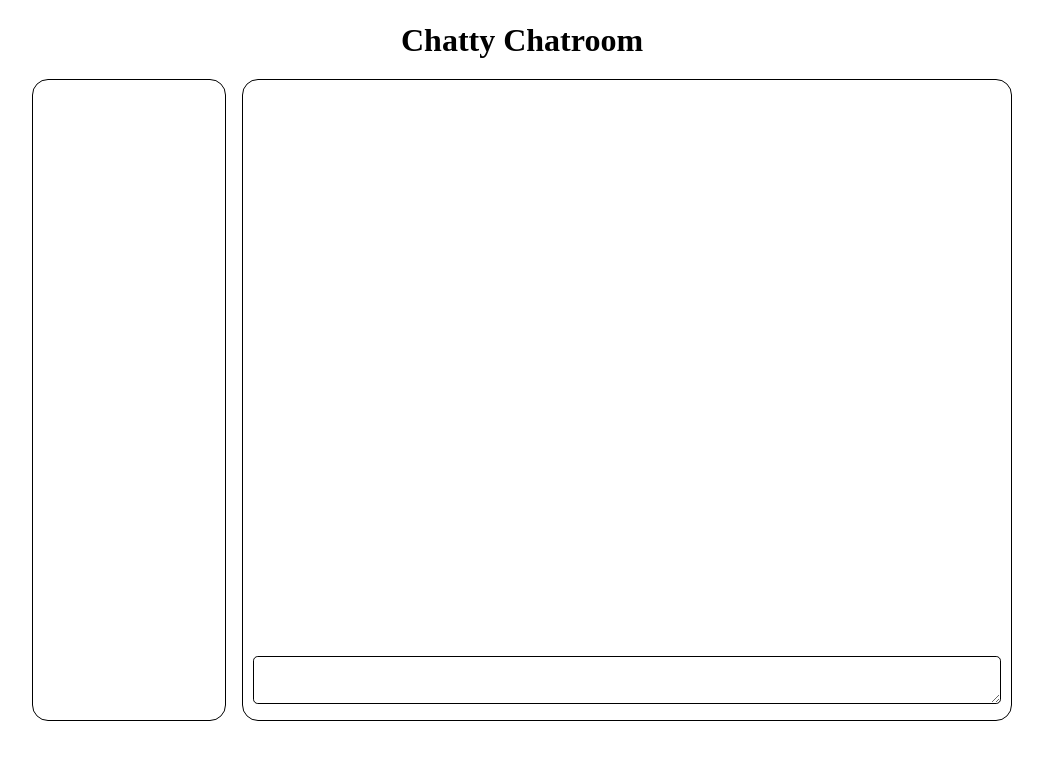
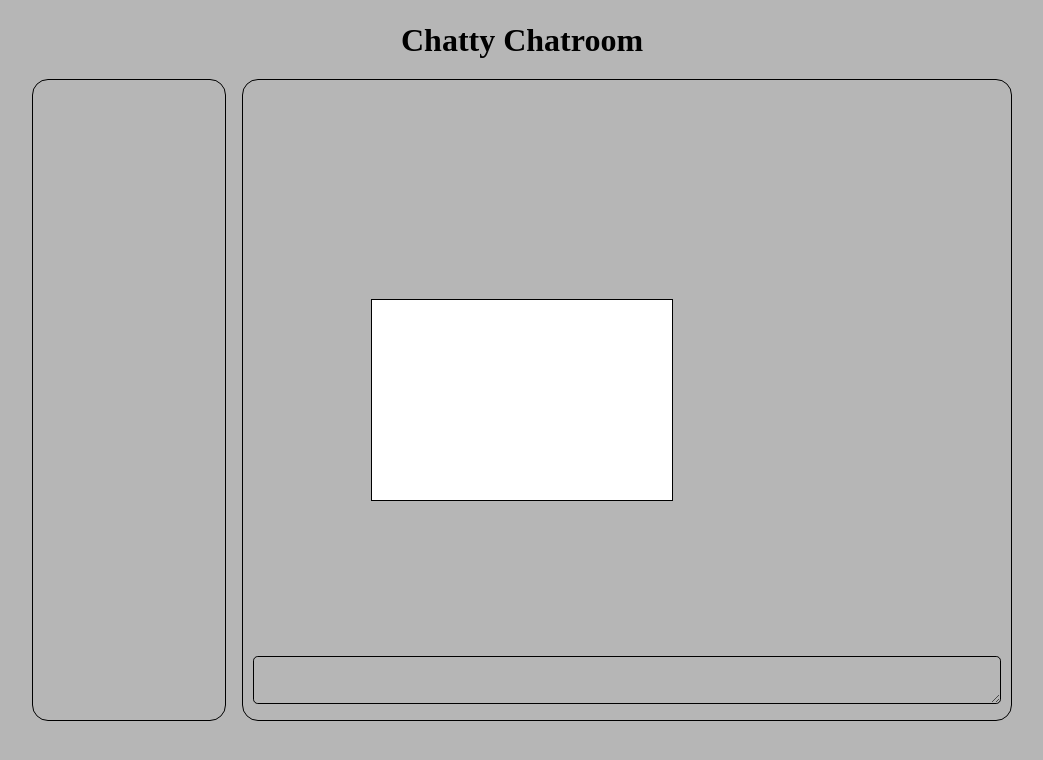
Before and after one commit to directcontact/chat-app, a website: page client/room.html in a window 1280 px wide. Shown: the whole page, without its empty margins (118-1161 px from the left). Drawn offline with Linux system fonts and the light colour scheme.

Commit message:
adding in modal for handling user info

```diff
--- a/client/assets/room.css
+++ b/client/assets/room.css
@@ -3,6 +3,7 @@
   width: 100vw;
   display: flex;
   flex-direction: column;
+  position: relative;
 }
 
 .room__header {
@@ -50,3 +51,25 @@
   margin-bottom: 1rem;
   padding: 0.5rem;
 }
+
+.connect-modal {
+  z-index: 999;
+  position: absolute;
+  height: 200px;
+  width: 300px;
+  border: 1px solid black;
+  top: 50%;
+  left: 50%;
+  transform: translate(-50%, -50%);
+  background-color: white;
+}
+
+.background-filter {
+  z-index: 1;
+  height: 100%;
+  width: 100%;
+  position: absolute;
+  top: 0;
+  left: 0;
+  background-color: rgba(0, 0, 0, 0.288);
+}
--- a/client/room.html
+++ b/client/room.html
@@ -18,4 +18,6 @@
       </section>
     </main>
   </body>
+  <div class="background-filter"></div>
+  <div class="connect-modal"></div>
 </html>
--- a/client/scripts/room.js
+++ b/client/scripts/room.js
@@ -1,4 +1,8 @@
-const ws = new WebSocket("ws://localhost:3001", "http");
+const connecting = false;
+
+(async function () {
+  const ws = await connectToWss();
+  ws.send("Test");
 
   ws.onerror = (e) => {
     console.log(e);
@@ -11,3 +15,19 @@ ws.onopen = () => {
   ws.onmessage = (message) => {
     console.log(`message received`, message.data);
   };
+});
+
+async function connectToWss() {
+  const ws = new WebSocket("ws://localhost:3001", "http");
+
+  return new Promise((resolve, reject) => {
+    connecting = true;
+    const timer = setInterval(() => {
+      if (ws.readyState === 1) {
+        clearInterval(timer);
+        resolve(ws);
+        connecting = false;
+      }
+    }, 10);
+  });
+}
```
Lines whose indentation alone changed are shown as unchanged.
